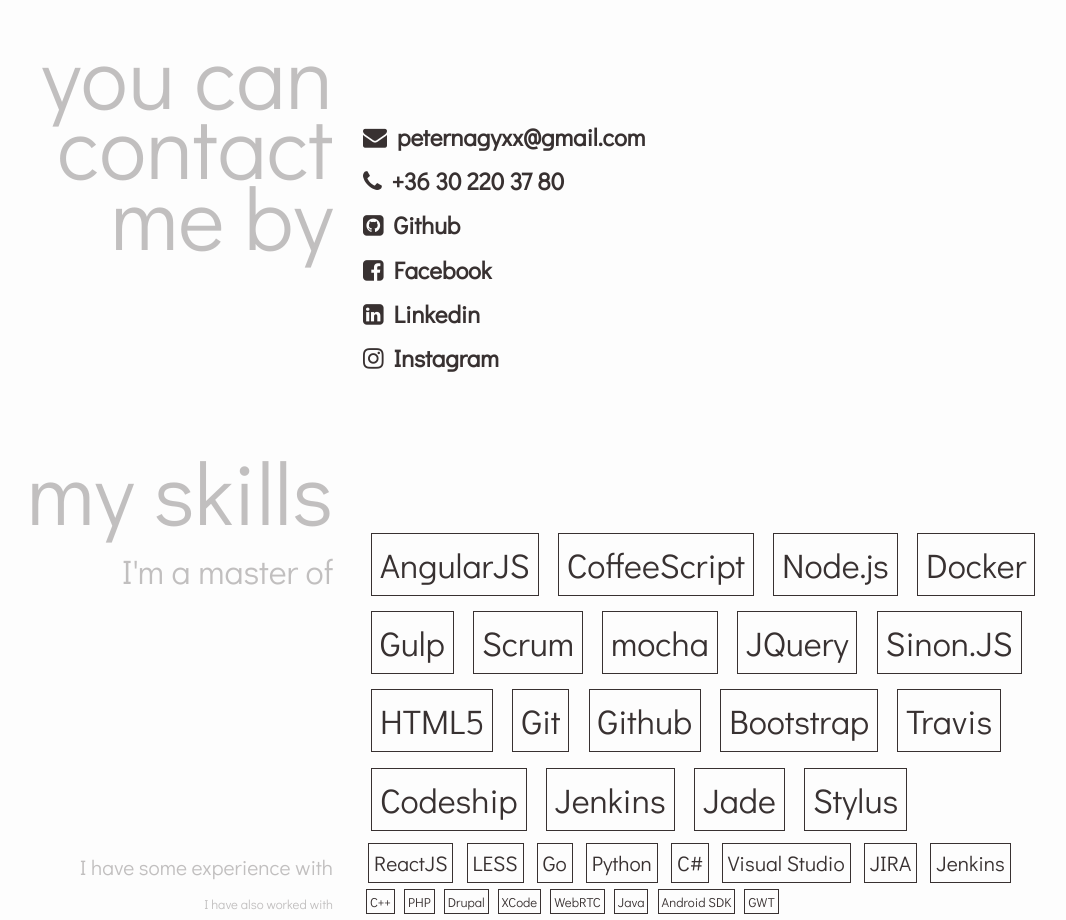
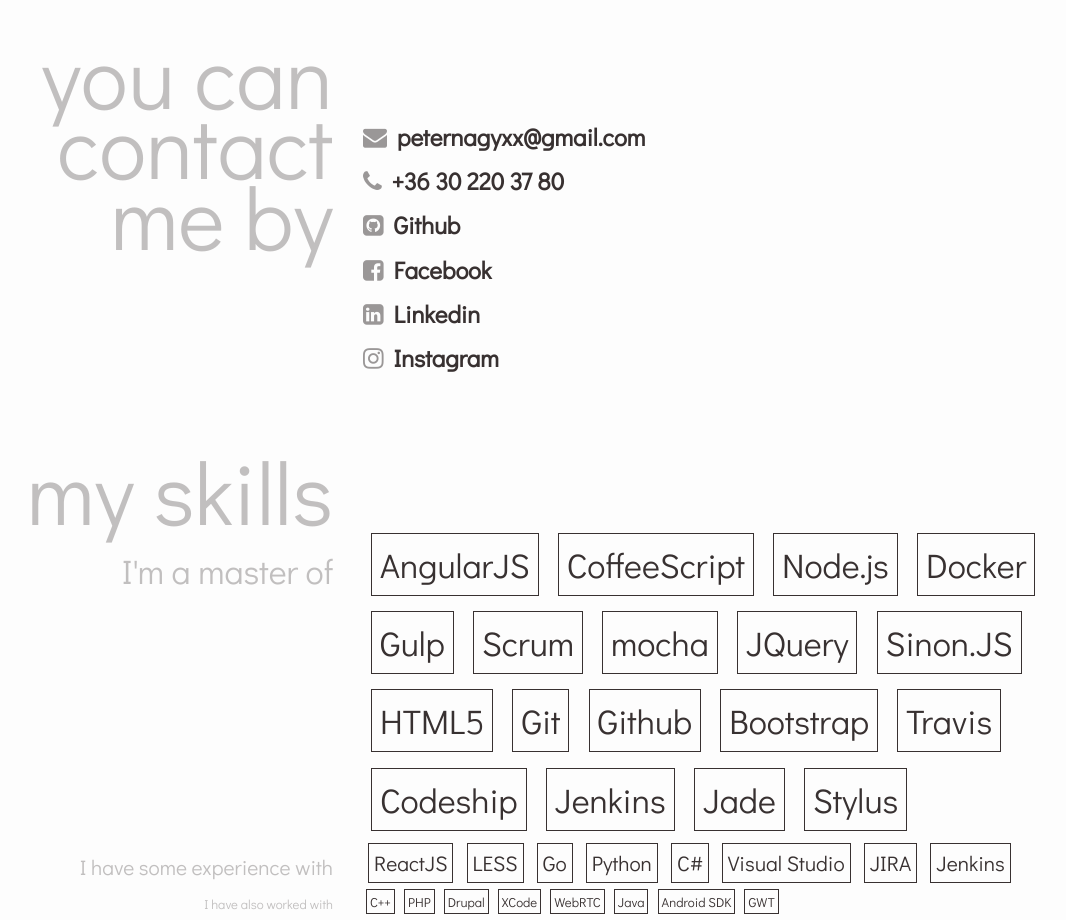
Before and after one commit to pnagy/pnagy.github.io, a website: page index.html in a window 1280 px wide. Shown: the part 1280-2200 px from the top of the page, without its empty margins (97-1163 px from the left). Drawn offline with nearby package versions, Linux system fonts and the light colour scheme.

Commit message:
make contact icons grey

```diff
--- a/static/style.less
+++ b/static/style.less
@@ -159,7 +159,7 @@
   font-size: @text-level-3;
   font-weight: bold;
   margin-top: 10px;
-  color: @black-color;
+  color: @grey-color;
   a {
     text-decoration: none;
     color: @black-color;
```
Also changed, not shown: static/style.css.
